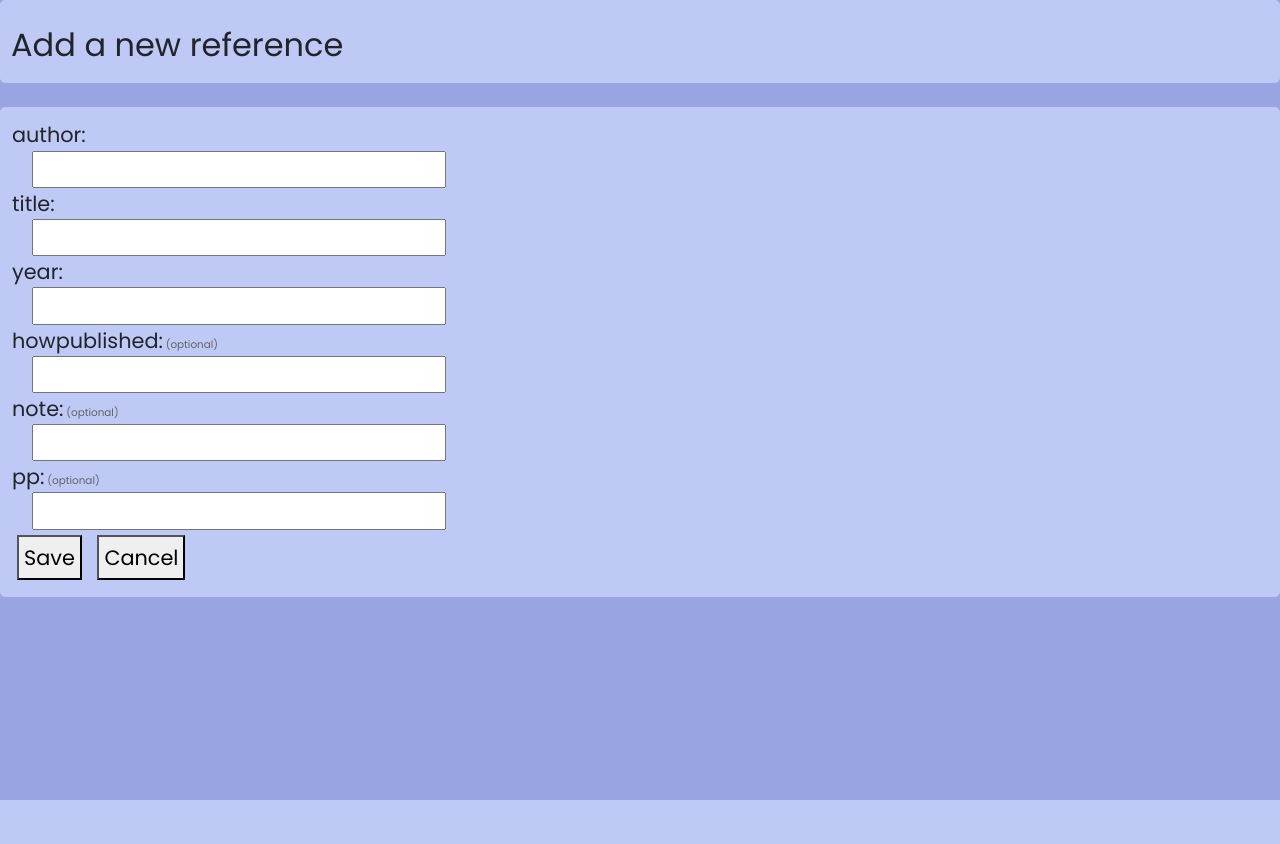
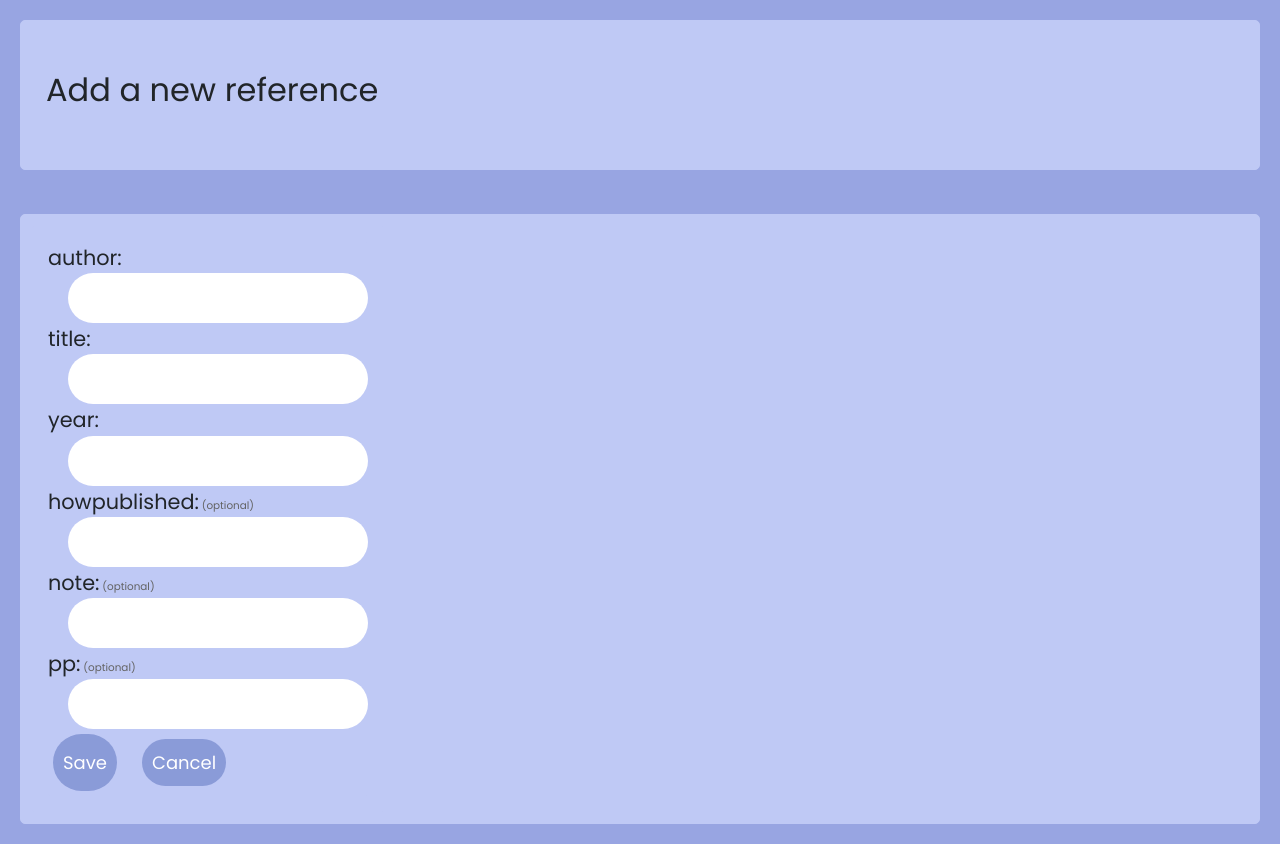
Before and after one commit to jobatabs/textec, a Flask app: page /new in a window 1280 px wide. Before the commit the page ends 800 px from the top, so only its background shows below. Run offline with Flask 3, Linux system fonts and the light colour scheme.

Commit message:
test and bug fixes  & ui tweaks

```diff
--- a/src/static/stylesheet.css
+++ b/src/static/stylesheet.css
@@ -1,4 +1,5 @@
 @import url('https://fonts.googleapis.com/css?family=Poppins');
+@import url('https://fonts.googleapis.com/css2?family=Audiowide&display=swap');
 /*.required::after {
     content: ' *';
     color: firebrick;
@@ -13,13 +14,26 @@ h1 {
     font-size: 3rem;
     text-align: center;
     margin-top: 15px;
+    padding: 15px;
 }
 h2 {
     font-size: 2rem;
     text-align: left;
-    margin-top: 15px;
+    margin-top: 25px;
+    padding: 15px;
 }
 
+.title a {
+    font-family: "Audiowide";
+    text-decoration: none;
+    color: #7381b1;
+}
+
+.title {
+    margin:20px;
+    margin-bottom: 0px;
+    height: 150px;
+}
 form, ul, button {
     font-size: 1.3rem;
 }
@@ -46,14 +60,23 @@ button {
     gap: 15px;
     justify-content: flex-start;
     margin-bottom: 30px;
+    margin: 20px;
 }
 
 .top-row form, .top-row a {
     margin: 5px;
 }
 
+select {
+    border-radius: 30px;
+    padding: 10px;
+    font-size: 18px;
+    border: 1px;
+    width: 150px;
+}
+
 .reference-section{
-    margin: 5px;
+    margin: 20px;
 }
 
 input {
@@ -129,3 +152,44 @@ li div:last-child {
     border-radius: 5px;
     background-color: var(--primary-color);
 }
+
+.button-container {
+    display: flex;
+    gap: 10px;
+    justify-content: flex-start;
+  }
+
+button {
+    border-radius: 30px;
+    background-color: #8a9bd8;
+    border: 1px;
+    color: white;
+    padding: 10px;
+    text-align: center;
+    display: inline-block;
+    font-size: 18px;
+    cursor: pointer;
+    transition: background-color 0.3s;
+  }
+
+  input[type="text"] {
+    border-radius: 30px;
+    padding: 10px;
+    border: 1px;
+    font-size: 20px;
+    width: 300px;
+}
+
+input[type="submit"] {
+    border-radius: 30px;
+    padding: 10px 20px;
+    background-color: #F8F8FF;
+    border: 1px;
+    cursor: pointer;
+    font-size: 18px;
+    transition: background-color 0.3s;
+}
+
+input[type="submit"]:hover {
+    background-color: #8a9bd8;
+}
--- a/src/templates/index.html
+++ b/src/templates/index.html
@@ -52,7 +52,7 @@ TexTec
         errorAlert.style.display = 'none';
       }, 1000);
     }
-  }, 5000);
+  }, 3000);
 </script>
 
 <div class="top-row">
--- a/src/templates/new.html
+++ b/src/templates/new.html
@@ -6,12 +6,13 @@ Add reference
 
 {% block body %}
 
-<div class=title>
+<div class="title">
   <h2>Add a new reference</h2>
 </div>
 
 <br>
 
+<div class="top-row">
 <div class="form">
   <form action="/create" method="post">
     {% with errors = get_flashed_messages(category_filter=["error"]) %}
@@ -58,13 +59,13 @@ Add reference
     {% endif %}
     {% endfor %}
     <input type="hidden" id="type" name="type" value={{type}}>
-    <button type="submit">
-      Save
-    </button>
-    <a href="/">
-      <button>Cancel</button>
-    </a>
+    <div class="button-container">
+      <button type="submit">Save</button>
+      <a href="/"><button type="button">Cancel</button></a>
+    </div>
   </form>
 
+
+</div>
 </div>
 {% endblock %}
```
Also changed, not shown: src/templates/edit.html (+5 -8 lines), 3 other files.
